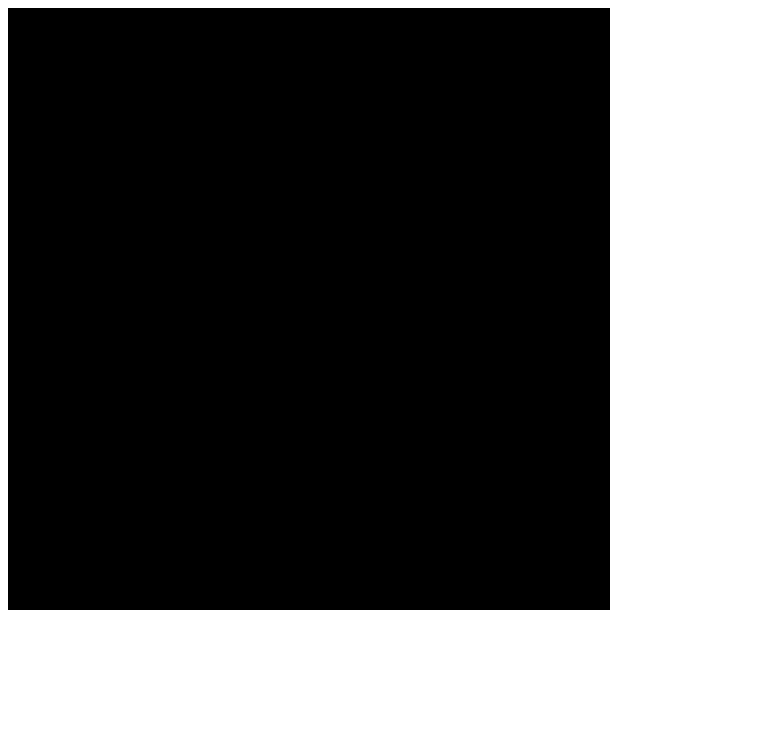
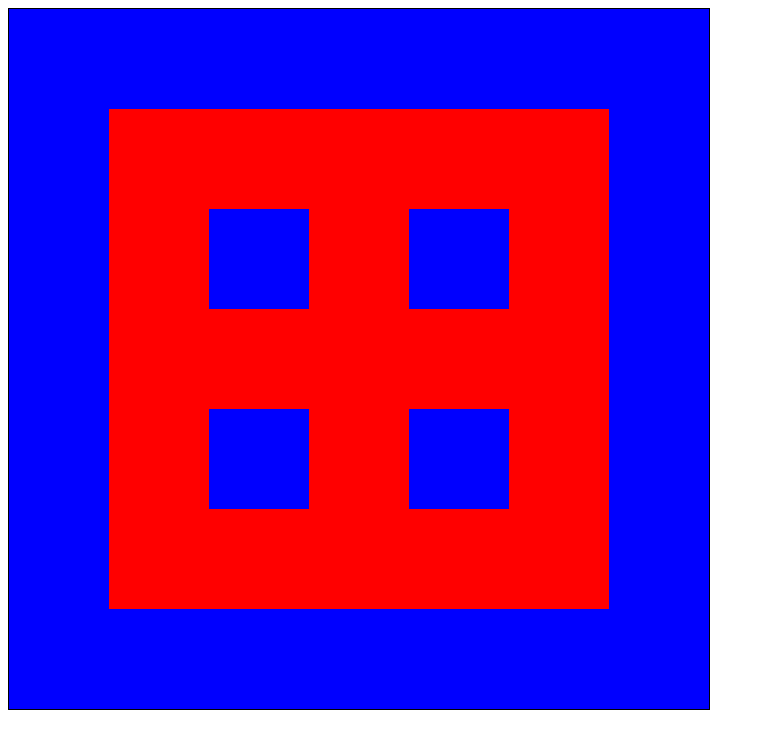
Before and after one commit to KetillG/RetroGame, a plain HTML site: page index.html in a window 1280 px wide. Shown: the whole page, without its empty margins (0-765 px from the left). Drawn offline with Linux system fonts and the light colour scheme.

Commit message:
kinda works

```diff
--- a/BOMBERMAN.js
+++ b/BOMBERMAN.js
@@ -17,7 +17,6 @@ function gatherInputs() {
 // GAME-SPECIFIC UPDATE LOGIC
 
 function updateSimulation(du) {
-
 
     entityManager.update(du);
 
--- a/Board.js
+++ b/Board.js
@@ -17,16 +17,16 @@ function Board(descr) {
       // Changes numbers to tiles
       // tileBoard[i][j] = new Brick(tileBoard[i][j]);
       tileBoard[i][j] = new Brick({
-        cx: i * xStep,
-        cy: j * yStep,
+        id: tileBoard[i][j],
       })
     }
     // Adds left/right border
-    tileBoard[i].unshift(new Brick(1));
-    tileBoard[i].push(new Brick(1));
+    tileBoard[i].unshift(new Brick({id:1,}));
+    tileBoard[i].push(new Brick({id:1,}));
   }
+  console.log(tileBoard);
   // Inits walls on top and bot border of game board
-  var topBotBorder = Array(tileBoard[0].length).fill(new Brick(1));
+  var topBotBorder = Array(tileBoard[0].length).fill(new Brick({id:1,}));
   // Adds top/bot border
   tileBoard.unshift(topBotBorder);
   tileBoard.push(topBotBorder);
@@ -42,5 +42,17 @@ Board.prototype.update = function (du) {
 }
 
 Board.prototype.render = function (ctx) {
+  var boardSize = 10;
 
+  const xStep = consts.LOGICAL_WIDTH / boardSize;
+  const yStep = consts.LOGICAL_HEIGHT / boardSize;
+
+  for(var i = 0; i < this.board.length; i++) {
+    for(var j = 0; j < this.board[i].length; j++) {
+
+      var cx = i * xStep;
+      var cy = j * yStep;
+      this.board[i][j].render(ctx,cx,cy);
+    }
+  }
 }
--- a/Brick.js
+++ b/Brick.js
@@ -3,23 +3,27 @@
 function Brick(descr) {
 
   // Gets brick properties
-  var brick = this.getBricktype(descr)
+  var brick = this.getBricktype(descr.id)
 
   // Adds the properties to the brick
+  for (var property in descr) {
+      this[property] = descr[property];
+  }
   for (var property in brick) {
       this[property] = brick[property];
   }
 
 }
-Brick.prototype.w = 10;
-Brick.prototype.h = 10;
+Brick.prototype.w = 100;
+Brick.prototype.h = 100;
 
 Brick.prototype.update = function (du) {
 
 }
 
-Brick.prototype.render = function (ctx) {
-  util.fillBox(ctx,this.x,this.y,this.w,this.h,this.color)
+Brick.prototype.render = function (ctx,cx,cy) {
+  console.log(this);
+  util.fillBox(ctx,cx,cy,this.w,this.h,this.color)
 }
 
 Brick.prototype.isWalkable = function () {
--- a/entityManager.js
+++ b/entityManager.js
@@ -62,6 +62,8 @@ update: function(du) {
 
 render: function(ctx) {
 
+    this._board.render(ctx);
+
     var debugX = 10, debugY = 100;
 
     for (var c = 0; c < this._categories.length; ++c) {
--- a/index.html
+++ b/index.html
@@ -6,7 +6,7 @@
   </head>
   <body>
 
-	<canvas id="myCanvas" width="600" height="600"
+	<canvas id="myCanvas" width="700" height="700"
 		style="border: 1px solid black;">
 	Sorry, but your browser does not support the HTML5 canvas tag.
 	</canvas>
```
